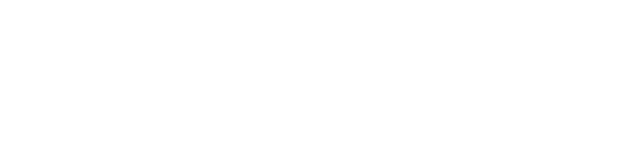
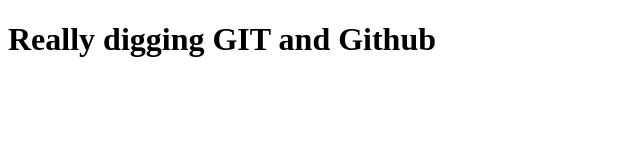
Before and after one commit to Halilcodex/git-two, a plain HTML site: page index.html in a window 1280 px wide. Shown: the whole page, without its empty margins (0-640 px from the left). Drawn offline with Linux system fonts and the light colour scheme.

Commit message:
added a h1 header

```diff
--- a/index.html
+++ b/index.html
@@ -9,5 +9,6 @@
 
     <body>
 
+        <h1>Really digging GIT and Github</h1>
     </body>
 </html>
```
